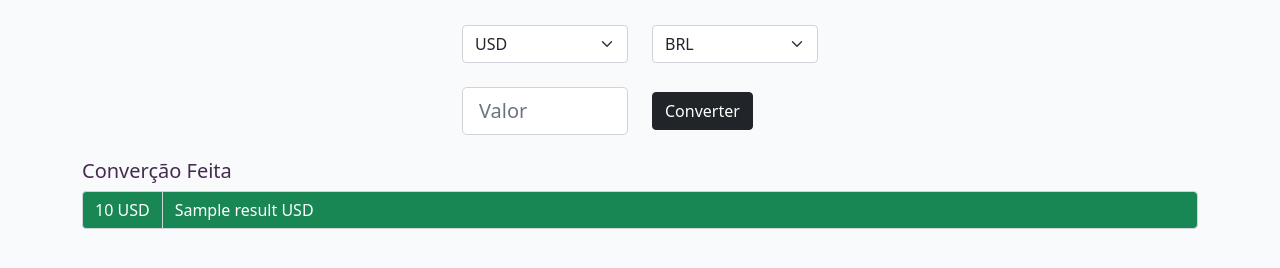
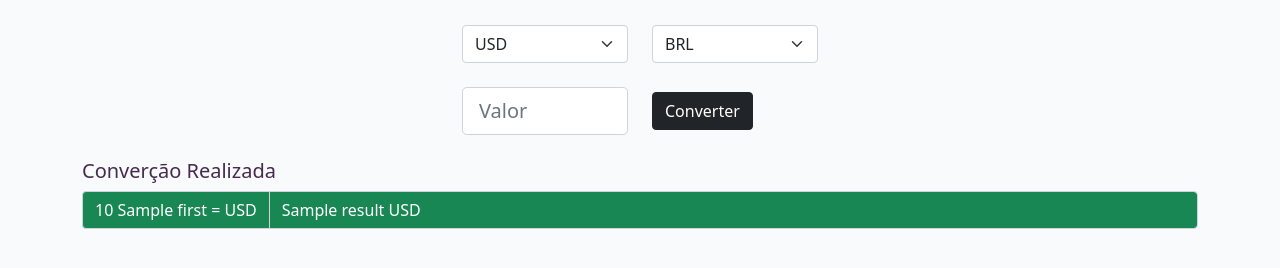
Before and after one commit to victor-freitas/conversor_moedas, a Flask app: template app/templates/index.html in a window 1280 px wide. Shown: the part 283-551 px from the top of the page. Run offline with Flask 2, Linux system fonts and the light colour scheme; the template is opened without the code that fills it: most values are stand-ins (such as "Sample title", 1, 10 or a date in 2020).

Commit message:
alteração do campo ''name''

```diff
--- a/app/templates/index.html
+++ b/app/templates/index.html
@@ -26,7 +26,7 @@
 
                 <div class="col-sm-3 col-lg-2">
 
-                    <select class="form-select" name="firstCurrency" placeholder="Selecione a primeira moeda">
+                    <select class="form-select" name="first">
                         <option value ="USD" selected>USD</option>
                         <option value ="BRL">BRL</option>
                         <option value ="EUR">EUR</option>
@@ -40,7 +40,7 @@
 
                 <div class="col-sm-3 col-lg-2">
 
-                    <select class="form-select" name="secondCurrency" placeholder="Selecione a segunda moeda">
+                    <select class="form-select" name="second">
                         <option value ="USD">USD</option>
                         <option value ="BRL" selected>BRL</option>
                         <option value ="EUR">EUR</option>
@@ -80,13 +80,13 @@
         {% if info %}
         <div  class="converted-value">
 
-            <h5>Converção Feita</h5>
+            <h5>Converção Realizada</h5>
 
             <div class="form-group">
 
                 <div class="input-group">
-
-                    <span class="input-group-text bg-success text-white lg">{{info.amount}} {{info.firstCurrency}} </span>
+                    <!-- Puxa do default.py o valor e a primeira moeda escolhida, -->
+                    <span class="input-group-text bg-success text-white lg">{{info.amount}} {{info.first}} = {{info.firstCurrency}}</span>
 
                     <div class="form-control bg-success text-white" id="total">
 
@@ -94,7 +94,7 @@
 
                     </div>
 
-                  </div>
+                </div>
 
             </div>
 
```
